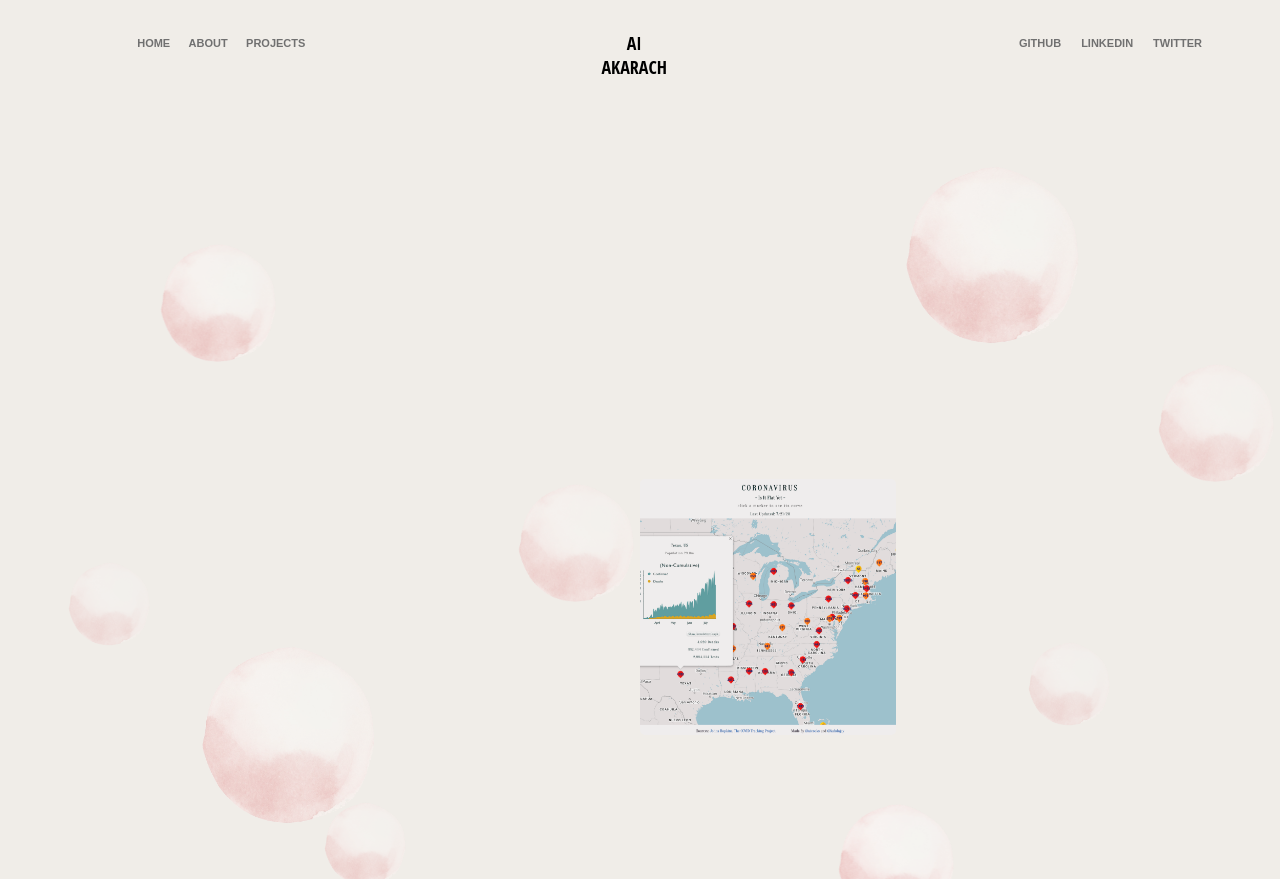
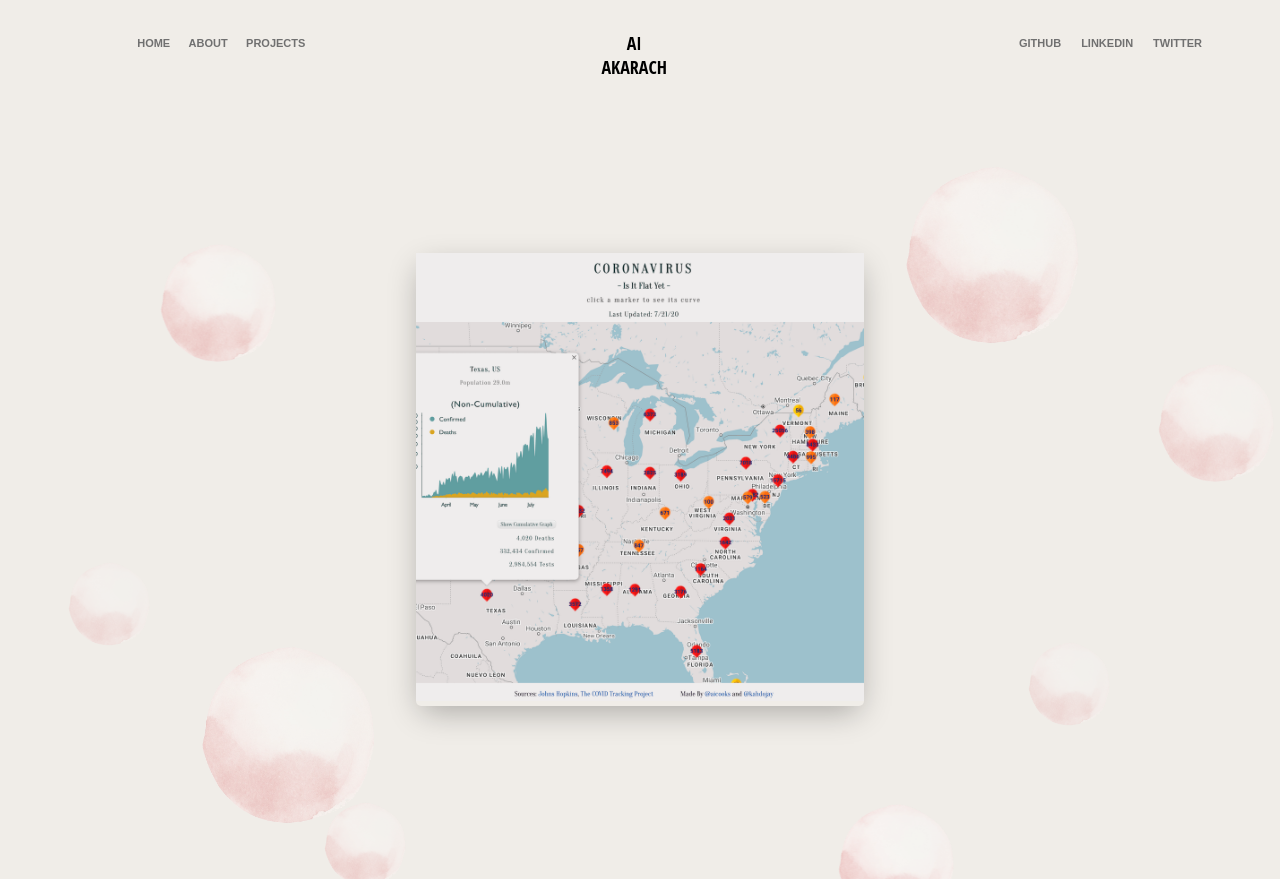
Before and after one commit to aka-ai/portfolio, a React (Create React App) app: page /projects in a window 1280 px wide. Built offline with nearby package versions, Linux system fonts and the light colour scheme.

Commit message:
position and sizing coronavirus project img

```diff
--- a/src/App.css
+++ b/src/App.css
@@ -38,7 +38,7 @@ p {
   /* font-family: "Open Sans Condensed", sans- serif; */
   font-size: 1.5vw;
   /* font-family: 'Averia Sans Libre', cursive; */
-  font-family: "Open Sans Condensed", sans- serif;
+  font-family: 'Open Sans Condensed', sans- serif;
   margin: 0;
   padding: 0;
   text-align: start;
@@ -52,28 +52,28 @@ p {
 }
 .home-liesure {
   /* font-family: 'Averia Sans Libre', cursive; */
-  font-family: "Open Sans Condensed", sans- serif;
+  font-family: 'Open Sans Condensed', sans- serif;
   text-align: end;
   margin-right: 6vw;
 }
 h2 {
   font-family: Playfair Display, serif;
 }
-.projects-container {
+/* .projects-container {
   display: flex;
   flex-direction: column;
   margin-left: 5vw;
   margin-right: 5vw;
   margin-top: 5vw;
-}
-.projects-header {
+} */
+/* .projects-header {
   font-family: 'Love Ya Like A Sister', cursive;
   font-size: 3vw;
   text-transform: uppercase;
   text-align: left;
   margin-left: 2vw;
-}
-.project {
+} */
+/* .project {
   display: flex;
   flex-direction: row;
   justify-content: space-around;
@@ -85,6 +85,38 @@ h2 {
 .project img {
   width: 20vw;
   height: auto;
+} */
+.project {
+  display: flex;
+  align-items: center;
+  justify-content: center;
+  margin: 0;
+  padding: 0;
+  user-select: none;
+  left: 0;
+}
+.project-image-container {
+  position: absolute;
+  cursor: pointer;
+  box-shadow: 0px 10px 30px -5px rgba(0, 0, 0, 0.3);
+  border-radius: 5px;
+  will-change: 'transform, opacity';
+}
+
+.project-image-container:hover {
+  box-shadow: 0px 30px 100px -10px rgba(0, 0, 0, 0.4);
+}
+.project-image {
+  max-width: 1500px;
+  max-height: 1500px;
+  width: 35vw;
+  height: 35vw;
+}
+.project-desc {
+  max-width: 1500px;
+  max-height: 1500px;
+  width: 35vw;
+  height: 35vw;
 }
 
 .nav-bar {
@@ -112,7 +144,7 @@ a {
   margin-left: 5vw;
   margin-right: 5vw;
   line-height: 3vh;
-  font-family: "Open Sans Condensed", sans- serif;
+  font-family: 'Open Sans Condensed', sans- serif;
   text-align: center;
 }
 .about {
@@ -133,5 +165,5 @@ a {
   margin: 5vw;
 }
 .peace-sign {
-  width: 8%
+  width: 8%;
 }
--- a/src/Components/Projects.js
+++ b/src/Components/Projects.js
@@ -1,19 +1,19 @@
-import React, { useState } from "react";
+import React from "react";
 import constants from "./Constants";
-import { Spring, animated, interpolate } from "react-spring/renderprops";
+import { Spring, animated } from "react-spring/renderprops";
 import { Parallax, ParallaxLayer } from 'react-spring/renderprops-addons'
 import cottonCandy from './Constants/cottonCandy.png'
 const projects = constants.projects
 const projectImageStyle = { width: '40%', borderRadius: '5px' }
-const projectStyle = { display: 'flex', alignItems: 'center', justifyContent: 'center' }
+const projectStyle = { display: 'flex', alignItems: 'center', justifyContent: 'center', margin: '0' }
 
 class Projects extends React.Component {
   constructor(props) {
     super(props)
     this.state = { hover: false }
-    this.toggleHover = this.toggleHover.bind(this)
+    this.clickHandle = this.clickHandle.bind(this)
   }
-  toggleHover() {
+  clickHandle() {
     this.setState({ hover: !this.state.hover })
   }
   render() {
@@ -25,66 +25,56 @@ class Projects extends React.Component {
               <img src={cottonCandy} style={el.imgStyle} />
             </ParallaxLayer>
           ))}
+
+
           <ParallaxLayer
             offset={0}
             speed={0.1}
-            onClick={() => this.parallax.scrollTo(1)}
-            style={projectStyle}>
-            {/* <img onMouseEnter={this.toggleHover} onMouseLeave={this.toggleHover} src={this.state.hover ? projects.coronavirus.test : projects.coronavirus.img} style={{ width: '40%', borderRadius: '5px' }} /> */}
-
-
-
-
-
+            // onClick={() => this.parallax.scrollTo(1)}
+            className='project'
+          >
             <Spring
               native
               from={{ opacity: 1 }}
               to={{ opacity: this.state.hover ? 1 : 0, transform: `perspective(600px) rotateX(${this.state.hover ? 180 : 0}deg)` }}
-              style={projectStyle}
-
             >
               {({ opacity, transform }) => {
                 return (
-                  <div
-                    onMouseEnter={this.toggleHover}
-                    onMouseLeave={this.toggleHover}>
+                  <React.Fragment >
                     <animated.div
+                      onClick={this.clickHandle}
+                      className='project-image-container'
                       style={{
-                        opacity: opacity.interpolate(o => 1 - o), transform,
-                        position: 'absolute'
-
+                        opacity: opacity.interpolate(o => 1 - o), transform: transform,
                       }}
                     >
-                      <img src={projects.coronavirus.img} style={projectImageStyle} />
+                      <img src={projects.coronavirus.img} className='project-image' />
                     </animated.div>
                     <animated.div
+                      onClick={this.clickHandle}
+                      className='project-image-container'
                       style={{
                         opacity,
                         transform: transform.interpolate(t => `${t} rotateX(180deg)`),
-                        position: 'absolute'
                       }}
                     >
-                      <p>222222kjofajko fkaojfoeajfkoa</p>
-                      <p>222222kjofajko fkaojfoeajfkoa</p>
-                      <p>222222kjofajko fkaojfoeajfkoa</p>
-                      <p>222222kjofajko fkaojfoeajfkoa</p>
-                      <p>222222kjofajko fkaojfoeajfkoa</p>
+                      <div className='project-desc'>
+                        <p>222222kjofajko fkaojfoeajfkoa</p>
+                        <p>222222kjofajko fkaojfoeajfkoa</p>
+                        <p>222222kjofajko fkaojfoeajfkoa</p>
+                        <p>222222kjofajko fkaojfoeajfkoa</p>
+                        <p>222222kjofajko fkaojfoeajfkoa</p>
+                      </div>
                     </animated.div>
-                  </div>
+                  </React.Fragment>
                 )
               }}
             </Spring>
-
-
-
-
-
-
           </ParallaxLayer>
           <ParallaxLayer
             offset={1}
             speed={0.1}
-            onClick={() => this.parallax.scrollTo(2)}
+            // onClick={() => this.parallax.scrollTo(2)}
             style={projectStyle}>
             <img src={projects.wizardsOfCode.img} style={projectImageStyle} />
           </ParallaxLayer>
@@ -92,7 +82,7 @@ class Projects extends React.Component {
           <ParallaxLayer
             offset={2}
             speed={0.1}
-            onClick={() => this.parallax.scrollTo(3)}
+            // onClick={() => this.parallax.scrollTo(3)}
             style={projectStyle}>
             <img src={projects.bumbleBee.img} style={projectImageStyle} />
           </ParallaxLayer>
@@ -100,7 +90,7 @@ class Projects extends React.Component {
           <ParallaxLayer
             offset={3}
             speed={0.1}
-            onClick={() => this.parallax.scrollTo(0)}
+            // onClick={() => this.parallax.scrollTo(0)}
             style={projectStyle}>
             <img src={projects.aicooks.img} style={projectImageStyle} />
           </ParallaxLayer>
@@ -116,6 +106,7 @@ export default Projects;
 //react-spring parellax example: https://codesandbox.io/s/nwq4j1j6lm?from-embed=&file=/src/index.js:843-856
 
 const cottonCandyBackground = [
+
   { offset: 0.1, speed: 0.5, style: { opacity: 0.5 }, imgStyle: { width: '15%', marginLeft: '70%' } },
   { offset: 0.2, speed: 0.2, style: { opacity: 0.5 }, imgStyle: { width: '10%', marginLeft: '12%' } },
   { offset: 0.35, speed: 0.2, style: { opacity: 0.4 }, imgStyle: { width: '10%', marginLeft: '90%' } },
```
